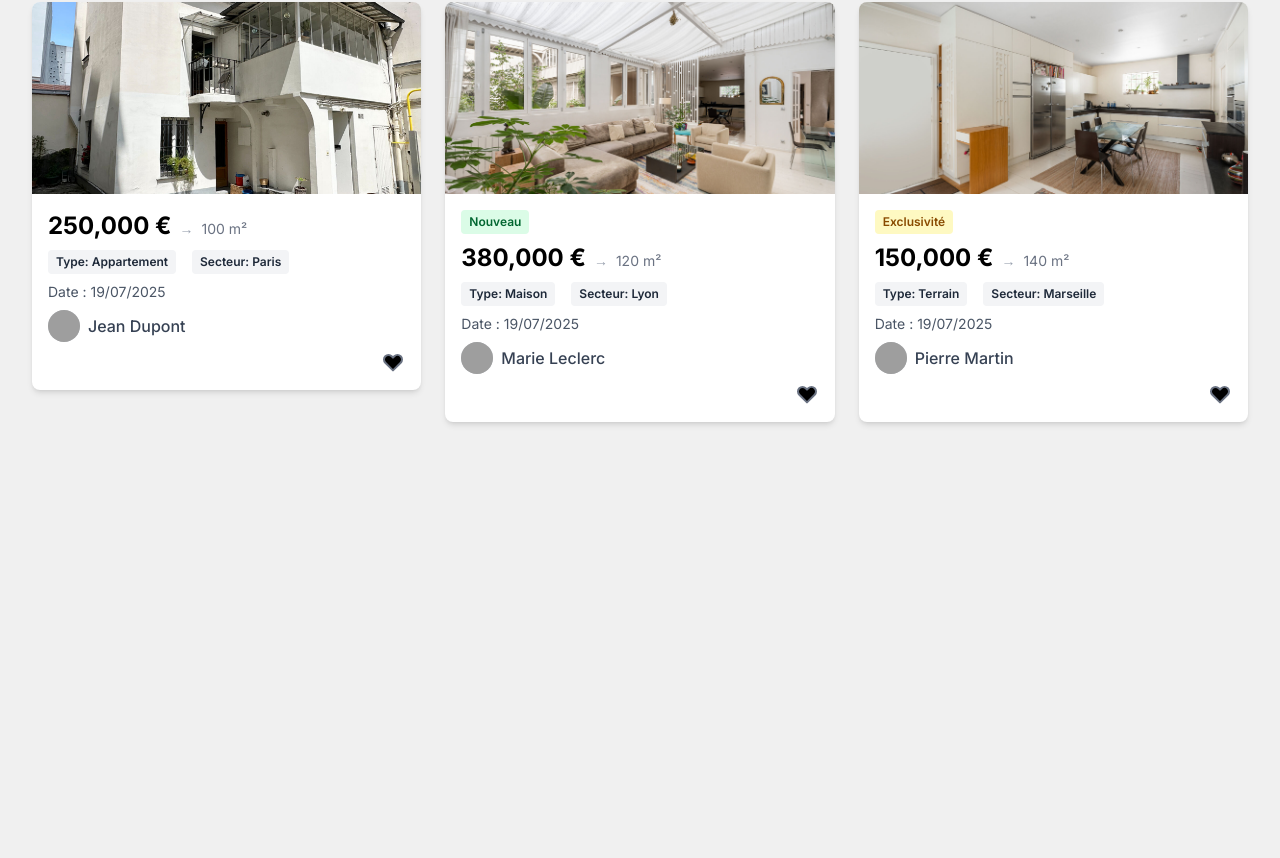
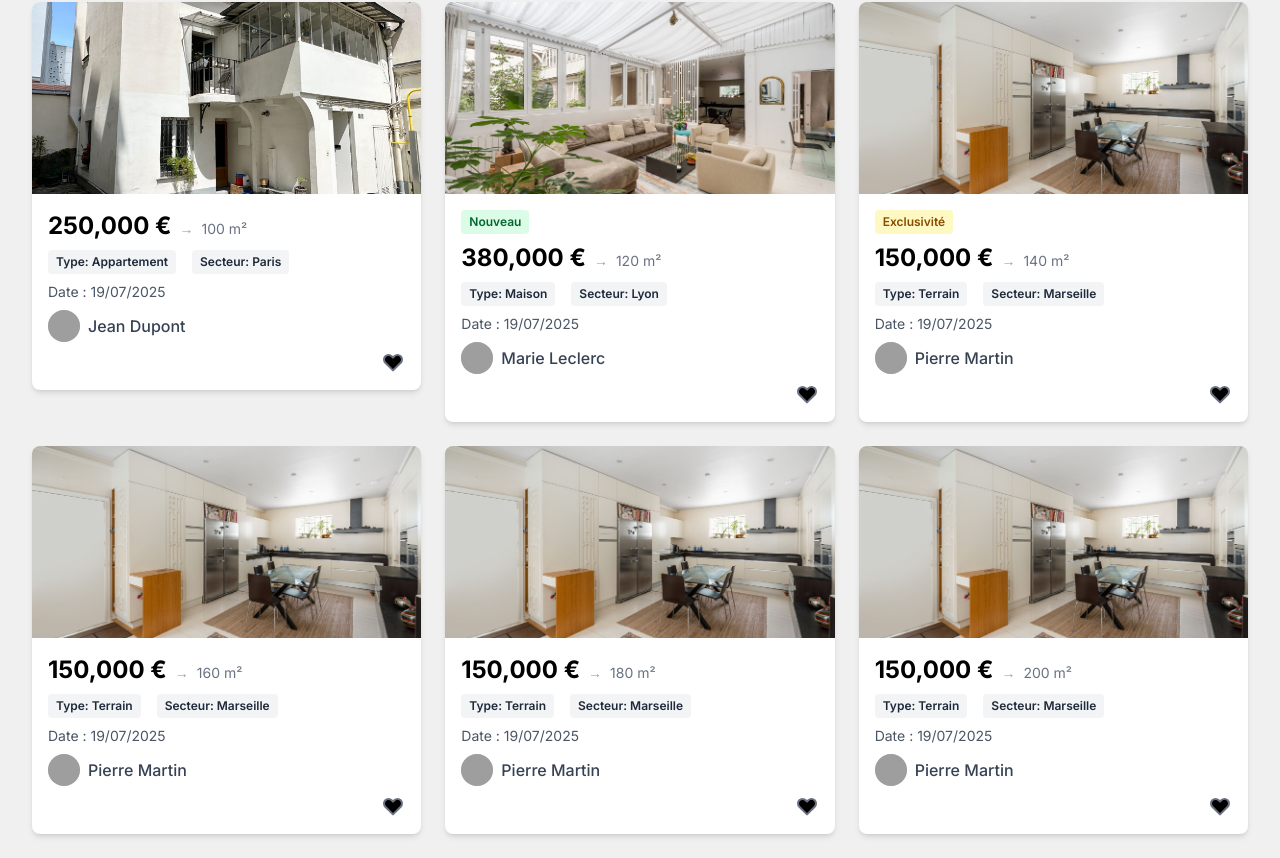
Before and after one commit to karandeep4423/mon-hub-immo, a Next.js app in the folder client/: page /home in a window 1280 px wide. Shown: the part 160-1018 px from the top of the page. Before the commit the page ends 800 px from the top, so only its background shows below. Built offline with nearby package versions, Linux system fonts and the light colour scheme; no server answers; grey boxes are pictures that could not be loaded.

Commit message:
fix page

```diff
--- a/client/app/home/page.tsx
+++ b/client/app/home/page.tsx
@@ -32,6 +32,36 @@ const properties = [
     sector: 'Marseille',
   },
 
+    {
+    id: 4,
+    image: '/maison5.jpg',
+    price: 150000,
+    additionalImages: ['/maison5.jpg', '/maison5.jpg'],
+    agentName: 'Pierre Martin',
+    type: 'Terrain',
+    sector: 'Marseille',
+  },
+
+
+ {
+    id: 5,
+    image: '/maison5.jpg',
+    price: 150000,
+    additionalImages: ['/maison5.jpg', '/maison5.jpg'],
+    agentName: 'Pierre Martin',
+    type: 'Terrain',
+    sector: 'Marseille',
+  },
+
+ {
+    id: 6,
+    image: '/maison5.jpg',
+    price: 150000,
+    additionalImages: ['/maison5.jpg', '/maison5.jpg'],
+    agentName: 'Pierre Martin',
+    type: 'Terrain',
+    sector: 'Marseille',
+  },
 
 ];
 
```
